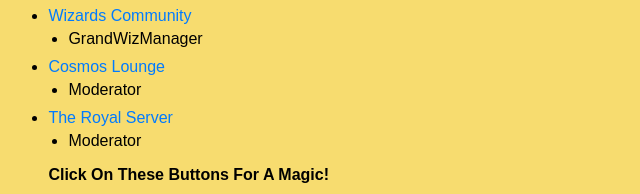
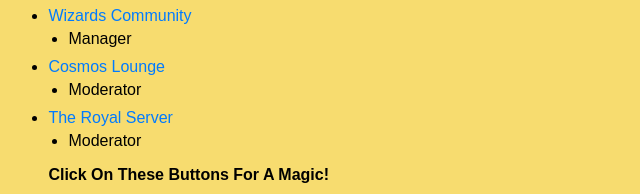
Before and after one commit to harys722/harys.is-a.dev, a plain HTML site: page index.html in a window 1280 px wide. Shown: the part 618-812 px from the top of the page, 182-822 px from the left. Drawn offline with Linux system fonts and the light colour scheme.

Commit message:
index.html

```diff
--- a/index.html
+++ b/index.html
@@ -123,7 +123,7 @@
             </li>
             <li><a href="https://discord.gg/RxSrYtXVK8" target="_blank">Wizards Community</a>
                 <ul>
-                    <li>GrandWizManager</li>
+                    <li>Manager</li>
                 </ul>
             </li>
             <li><a href="https://discord.gg/uP4tue5NkV" target="_blank">Cosmos Lounge</a>
```
